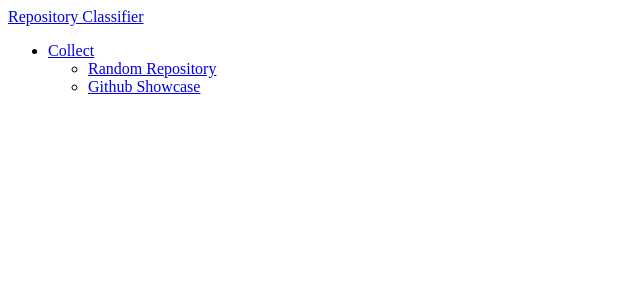
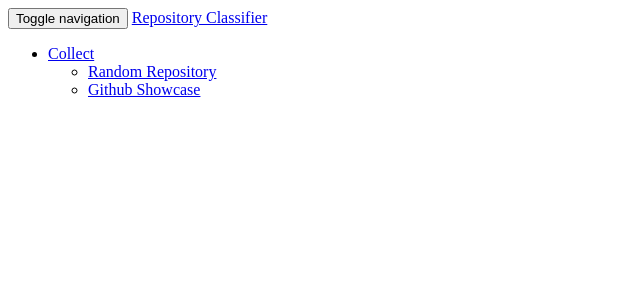
Before and after one commit to linkvt/repo-classifier, a Django app: template classification/templates/classification/navbar.html in a window 1280 px wide. Shown: the top 300 px of the page, without its empty margins (0-640 px from the left). Run offline with Django 3.2, Linux system fonts and the light colour scheme; the template is opened without the code that fills it, so the values that code supplies are empty; parts of the project's set-up code (start-up, migrations or seed data) failed here and were passed over.

Commit message:
Make navbar collapsible

```diff
--- a/classification/templates/classification/navbar.html
+++ b/classification/templates/classification/navbar.html
@@ -1,13 +1,22 @@
 <nav class="navbar navbar-default navbar-fixed-top">
     <div class="container">
         <div class="navbar-header">
+            <button type="button" class="navbar-toggle collapsed" data-toggle="collapse"
+                    data-target="#collapsible-navbar">
+                <span class="sr-only">Toggle navigation</span>
+                <span class="icon-bar"></span>
+                <span class="icon-bar"></span>
+                <span class="icon-bar"></span>
+            </button>
             <a class="navbar-brand" href="{% url 'classification:index' %}">Repository Classifier</a>
         </div>
 
-        <div class="collapse navbar-collapse">
+        <div id="collapsible-navbar" class="collapse navbar-collapse">
             <ul class="nav navbar-nav">
                 <li class="dropdown">
-                    <a href="#" class="dropdown-toggle" data-toggle="dropdown" role="button" aria-haspopup="true">Collect<span class="caret"></span></a>
+                    <a href="#" class="dropdown-toggle" data-toggle="dropdown" role="button" aria-haspopup="true">
+                        Collect <span class="caret"></span>
+                    </a>
                     <ul class="dropdown-menu">
                         <li><a href="{% url 'data_collection:random' %}">Random Repository</a></li>
                         <li><a href="{% url 'data_collection:showcase' %}">Github Showcase</a></li>
```
